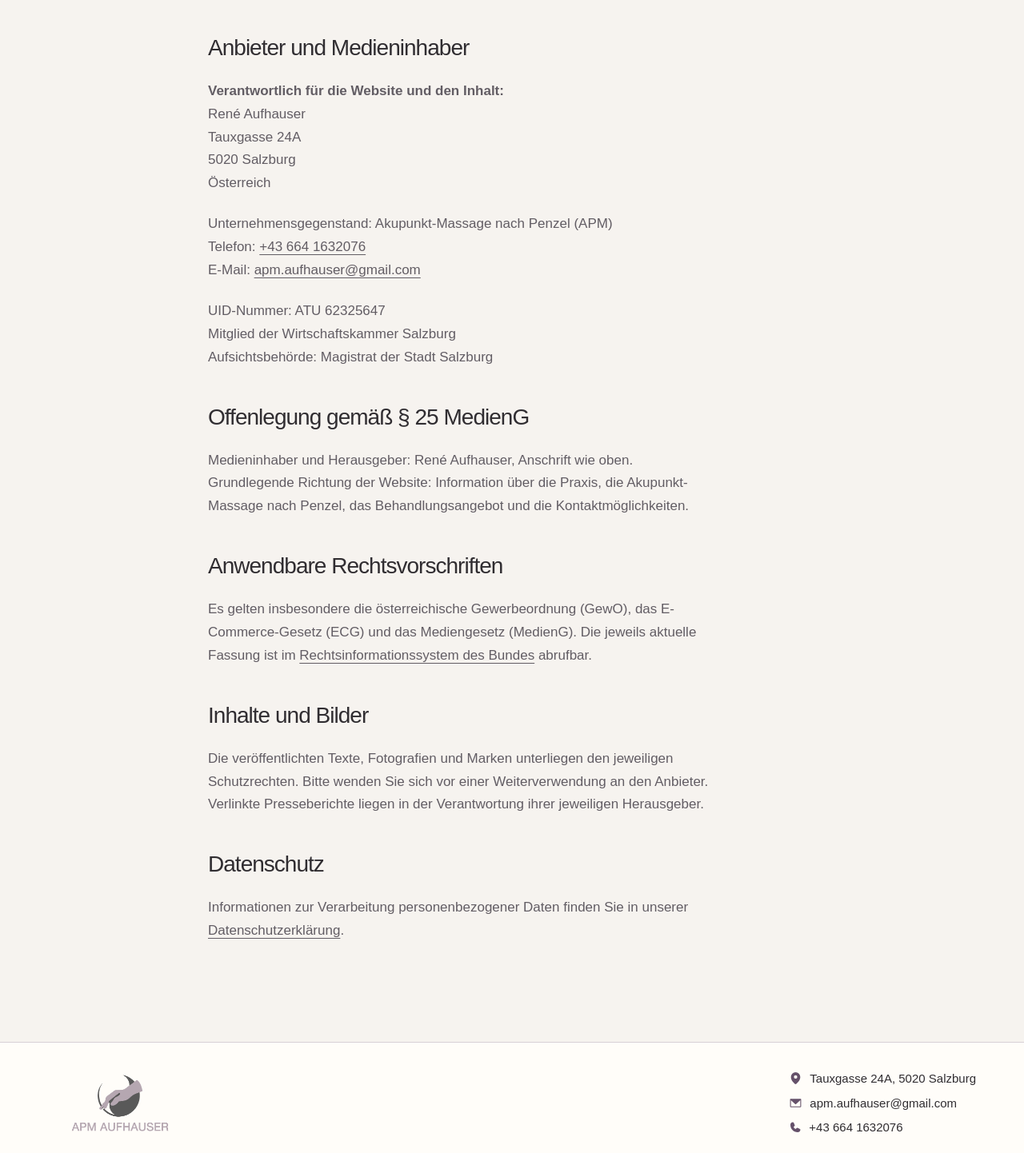
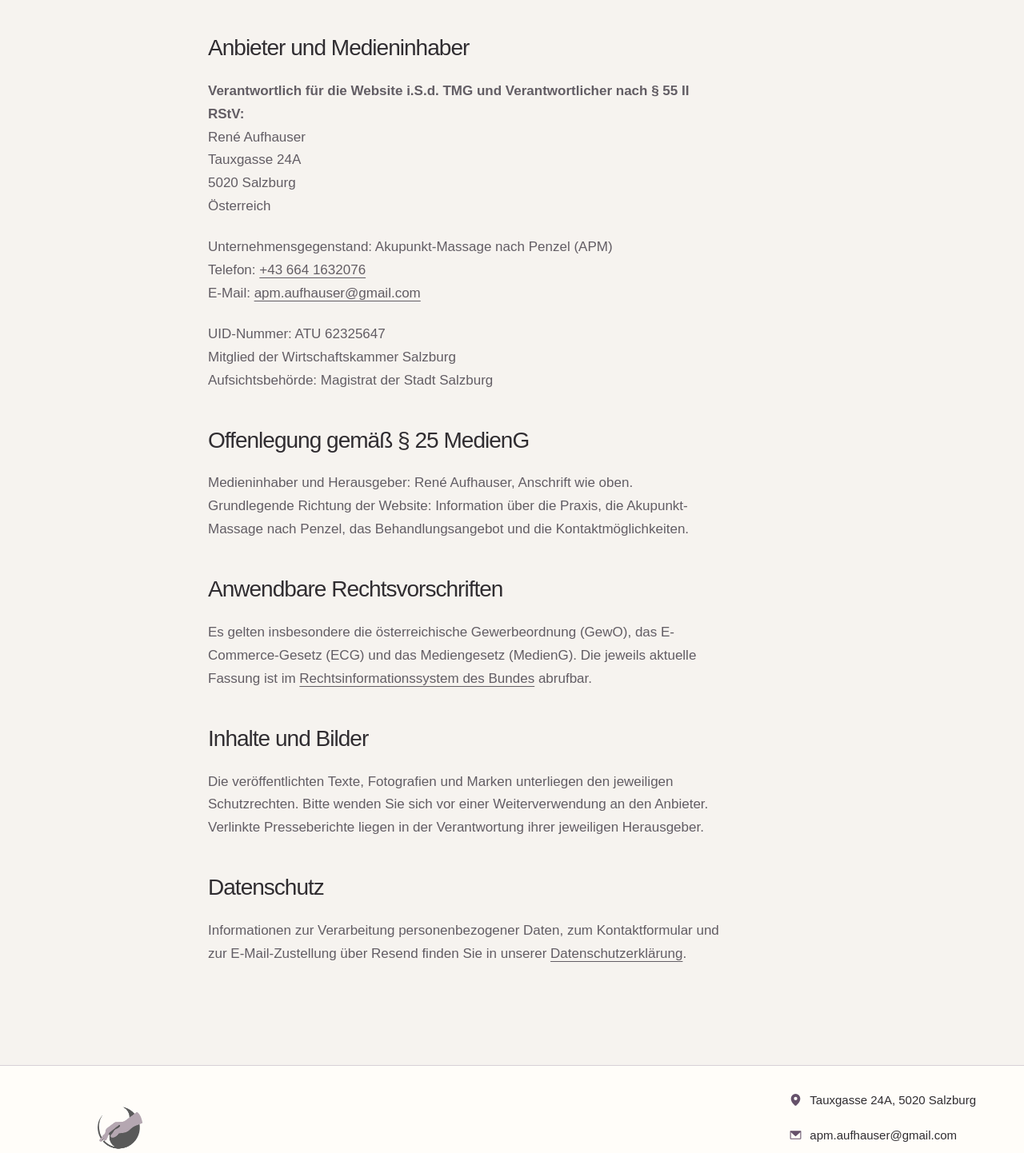
Before and after one commit to NoticeMyCat/website_apmAufhauser, a Next.js app: page /impressum in a window 1280 px wide. Shown: the part 261-1703 px from the top of the page at 80% size. Built offline with nearby package versions, Linux system fonts and the light colour scheme; no server answers; a web font is replaced by a local one.

Commit message:
Update legal pages and go-live audit

```diff
--- a/app/globals.css
+++ b/app/globals.css
@@ -51,7 +51,7 @@ p { color:var(--muted); margin-bottom:22px; }
 .button,.button-link { min-height:48px; display:inline-flex; align-items:center; justify-content:center; gap:12px; padding:12px 22px; border:0; border-radius:8px; background:var(--brand); color:var(--on-brand); font-size:16px; font-weight:600; text-decoration:none; transition:background .2s,transform .2s; }
 .button:hover,.button-link:hover { background:var(--brand-hover); transform:translateY(-2px); }
 .button:active { transform:translateY(0); }
-.text-link,.text-button { display:inline-flex; align-items:center; gap:8px; color:var(--brand); font-weight:600; font-size:16px; text-decoration:underline; text-underline-offset:5px; }
+.text-link,.text-button { min-height:44px; display:inline-flex; align-items:center; gap:8px; color:var(--brand); font-weight:600; font-size:16px; text-decoration:underline; text-underline-offset:5px; }
 .text-button { border:0; background:none; padding:12px 0; text-align:left; }
 .text-link:hover,.text-button:hover { color:var(--brand-hover); }
 .legacy-home { overflow:hidden; }
@@ -171,7 +171,7 @@ p { color:var(--muted); margin-bottom:22px; }
 .contact-layout .contact-map { margin-top:32px; }
 .contact-layout .map-frame { height:275px; }
 .legal-copy h2 { margin-top:44px; font-size:28px; }.legal-copy h3 { margin-top:28px; }.legal-copy a { overflow-wrap:anywhere; }
-.site-footer { background:var(--surface); border-top:1px solid var(--line); }.footer-main { min-height:150px; display:flex; align-items:center; justify-content:space-between; gap:64px; padding-block:20px; }.footer-brand { display:block; width:180px; flex-shrink:0; }.footer-brand img { width:100%; height:auto; }.footer-contact { display:grid; gap:5px; }.footer-contact a { min-height:24px; display:flex; align-items:center; gap:9px; width:fit-content; text-decoration:none; font-size:15px; }.footer-contact svg { flex-shrink:0; color:var(--brand); }.footer-contact a:hover { text-decoration:underline; }
+.site-footer { background:var(--surface); border-top:1px solid var(--line); }.footer-main { min-height:150px; display:flex; align-items:center; justify-content:space-between; gap:64px; padding-block:20px; }.footer-brand { display:block; width:180px; flex-shrink:0; }.footer-brand img { width:100%; height:auto; }.footer-contact { display:grid; gap:0; }.footer-contact a { min-height:44px; display:flex; align-items:center; gap:9px; width:fit-content; text-decoration:none; font-size:15px; }.footer-contact svg { flex-shrink:0; color:var(--brand); }.footer-contact a:hover { text-decoration:underline; }
 .footer-bottom { display:flex; justify-content:space-between; align-items:center; gap:20px; padding-block:11px; border-top:1px solid var(--line); font-size:13px; }.footer-bottom p { margin:0; font-size:inherit; }.footer-legal { display:flex; gap:20px; margin-left:auto; }.footer-legal a { min-height:44px; display:inline-flex; align-items:center; }
 @media(max-width:1024px) { .desktop-nav { gap:20px; }.brand-word strong { font-size:21px; }.home-booking-inner { grid-template-columns:1fr auto; gap:28px; }.home-booking-link { grid-column:1/-1; }.testimonials-layout { grid-template-columns:minmax(220px,.7fr) minmax(0,1.3fr); gap:54px; }.testimonial-quote { --testimonial-quote-space:200px; }.service-row { gap:40px; }.contact-layout,.bio-grid { gap:40px; } }
 @media(max-width:850px) { .desktop-nav { display:none; }.mobile-menu { display:block; }.header-inner { min-height:72px; }.home-method-inner { gap:36px; }.testimonials-layout { grid-template-columns:1fr; gap:32px; }.testimonials-heading { text-align:center; }.testimonials-heading h2 { max-width:none; }.treatment-explorer-inner { grid-template-columns:1fr; gap:36px; }.treatment-index { order:-1; }.treatment-index h2 { max-width:none; margin-bottom:24px; }.treatment-visual { min-height:0; aspect-ratio:4/3; }.about-testimonial-inner { grid-template-columns:1fr; gap:36px; }.contact-layout { grid-template-columns:1fr; }.contact-details { grid-template-columns:repeat(3,minmax(0,1fr)); }.contact-detail { display:block; }.contact-detail a { font-size:15px; }.bio-grid { grid-template-columns:.8fr 1fr; gap:28px; } }
--- a/app/impressum/page.tsx
+++ b/app/impressum/page.tsx
@@ -9,12 +9,12 @@ export const metadata = createPageMetadata({
 export default function ImpressumPage() {
   return <main id="main" className="narrow section legal-copy">
     <h1>Impressum</h1><h2>Anbieter und Medieninhaber</h2>
-    <p><strong>Verantwortlich für die Website und den Inhalt:</strong><br />René Aufhauser<br />Tauxgasse 24A<br />5020 Salzburg<br />Österreich</p>
+    <p><strong>Verantwortlich für die Website i.S.d. TMG und Verantwortlicher nach § 55 II RStV:</strong><br />René Aufhauser<br />Tauxgasse 24A<br />5020 Salzburg<br />Österreich</p>
     <p>Unternehmensgegenstand: Akupunkt-Massage nach Penzel (APM)<br />Telefon: <a href="tel:+436641632076">+43 664 1632076</a><br />E-Mail: <a href="mailto:apm.aufhauser@gmail.com">apm.aufhauser@gmail.com</a></p>
     <p>UID-Nummer: ATU 62325647<br />Mitglied der Wirtschaftskammer Salzburg<br />Aufsichtsbehörde: Magistrat der Stadt Salzburg</p>
     <h2>Offenlegung gemäß § 25 MedienG</h2><p>Medieninhaber und Herausgeber: René Aufhauser, Anschrift wie oben.<br />Grundlegende Richtung der Website: Information über die Praxis, die Akupunkt-Massage nach Penzel, das Behandlungsangebot und die Kontaktmöglichkeiten.</p>
     <h2>Anwendbare Rechtsvorschriften</h2><p>Es gelten insbesondere die österreichische Gewerbeordnung (GewO), das E-Commerce-Gesetz (ECG) und das Mediengesetz (MedienG). Die jeweils aktuelle Fassung ist im <a href="https://www.ris.bka.gv.at/" target="_blank" rel="noreferrer">Rechtsinformationssystem des Bundes</a> abrufbar.</p>
     <h2>Inhalte und Bilder</h2><p>Die veröffentlichten Texte, Fotografien und Marken unterliegen den jeweiligen Schutzrechten. Bitte wenden Sie sich vor einer Weiterverwendung an den Anbieter. Verlinkte Presseberichte liegen in der Verantwortung ihrer jeweiligen Herausgeber.</p>
-    <h2>Datenschutz</h2><p>Informationen zur Verarbeitung personenbezogener Daten finden Sie in unserer <Link href="/datenschutz">Datenschutzerklärung</Link>.</p>
+    <h2>Datenschutz</h2><p>Informationen zur Verarbeitung personenbezogener Daten, zum Kontaktformular und zur E-Mail-Zustellung über Resend finden Sie in unserer <Link href="/datenschutz">Datenschutzerklärung</Link>.</p>
   </main>;
 }
```
Also changed, not shown: app/datenschutz/page.tsx (+2 -3 lines), 1 other file (tests, documents, lock files or other folders).
